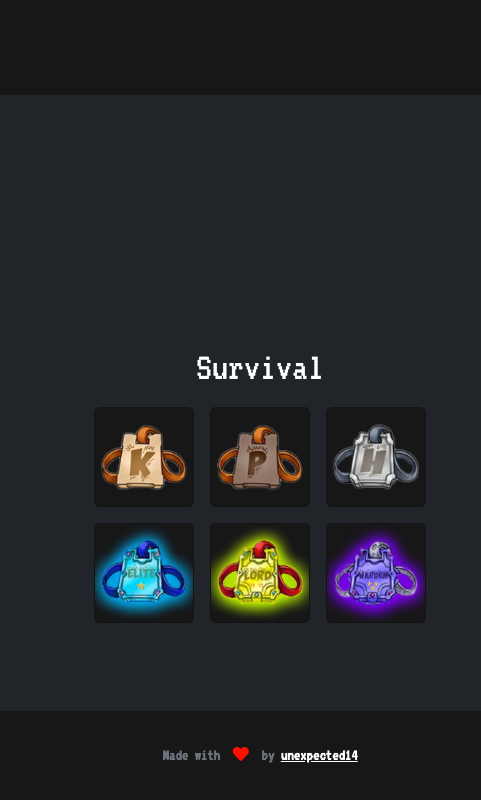
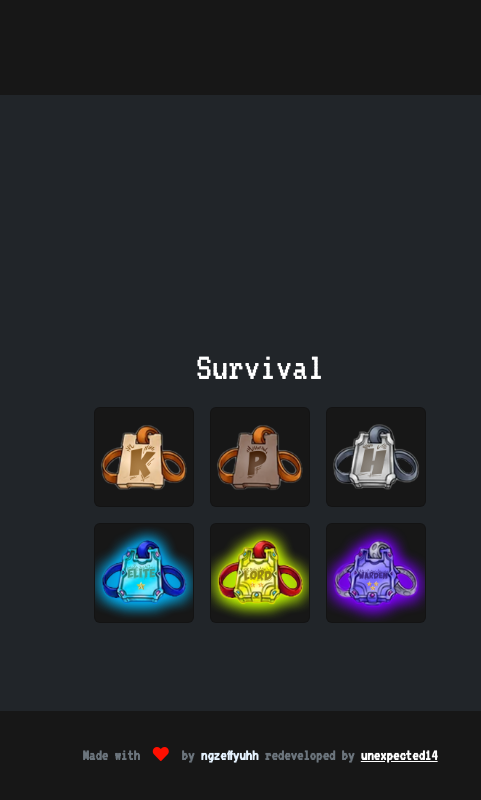
Before and after one commit to Ali-Cheikh/-Minecraft-tn, a plain HTML site: page index.html in a window 1280 px wide. Shown: the part 3185-3985 px from the top of the page, 0-481 px from the left. Drawn offline with nearby package versions, Linux system fonts and the light colour scheme; no server answers.

Commit message:
"Updated footer credit text to include 'ngzeffyuhh' and reformatting"

```diff
--- a/index.html
+++ b/index.html
@@ -515,7 +515,7 @@
                     <div class="col">
                         <p class="text-muted my-2" style="color: rgb(230,243,255);">
                             Made with &nbsp;<i class="fas fa-heart" style="color: rgb(255,15,0);"></i>
-                            &nbsp;by <a href="bit.ly/Aliportfolio" style="color: white;" title="Ali Cheikh| Portfolio">unexpected14</a>
+                            &nbsp;by <b style="color: rgb(230,243,255);">ngzeffyuhh</b> redeveloped by <a href="bit.ly/Aliportfolio" style="color: white;" title="Ali Cheikh| Portfolio">unexpected14</a>
                         </p>
                     </div>
                     <div class="col">
```
